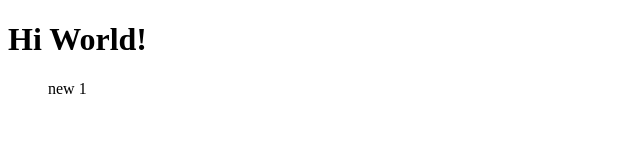
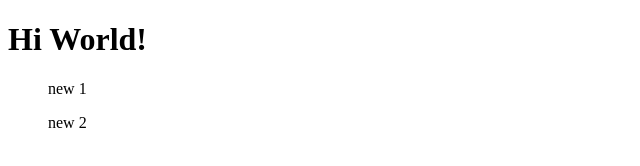
Before and after one commit to Bezhok/os_git, a plain HTML site: page index.html in a window 1280 px wide. Shown: the full height of the page, 0-640 px from the left. Drawn offline with Linux system fonts and the light colour scheme.

Commit message:
Task#[3] new2 added ul 2

```diff
--- a/index.html
+++ b/index.html
@@ -7,5 +7,6 @@
 <body>
     <h1>Hi World!</h1>
     <ul>new 1</ul>
+    <ul>new 2</ul>
 </body>
 </html>
```
